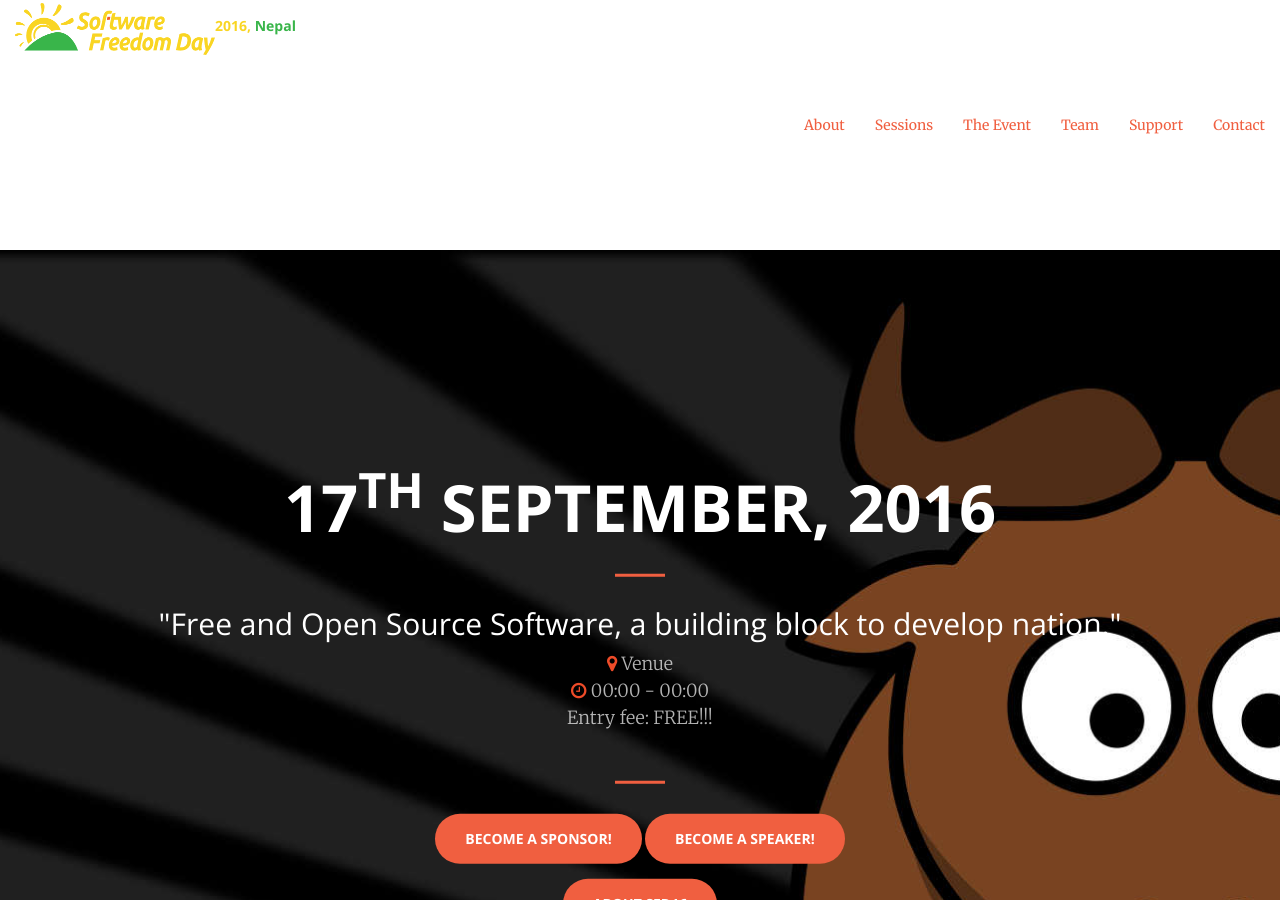
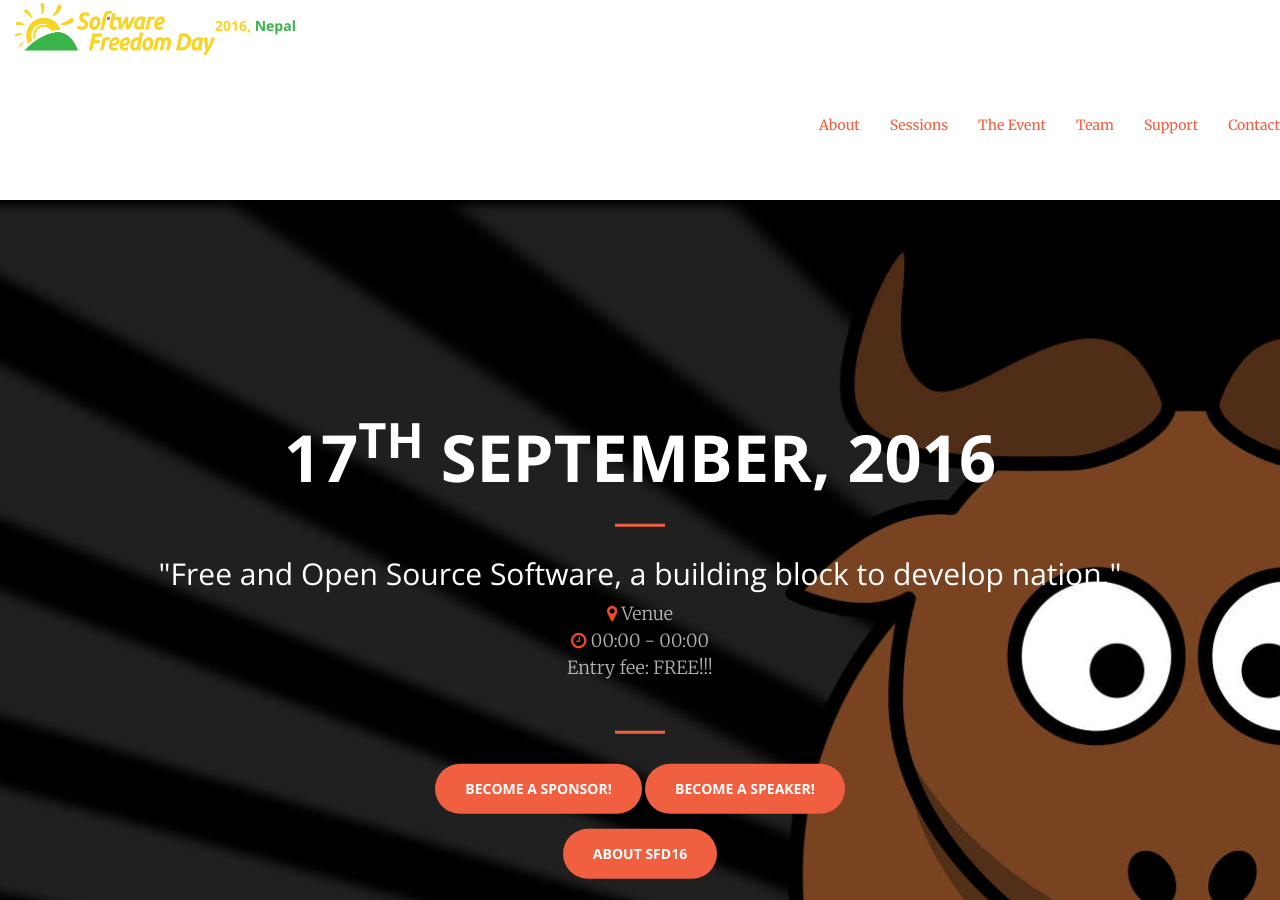
Before and after one commit to foss-np/sfd-2016, a Jekyll site: the page built from index.html, in a window 1280 px wide and 900 px high. Built offline with Jekyll 4.4.1, drawn with Linux system fonts in a browser that asks for light colours.

Commit message:
Update nav-btm.html

```diff
--- a/_includes/nav-btm.html
+++ b/_includes/nav-btm.html
@@ -1,6 +1,6 @@
 <section>
 <div id="nav-btm">
- <div class="collapse navbar-collapse" id="bs-example-navbar-collapse-1">
+
             <ul class="nav navbar-nav navbar-right">
                 <li>
                     <a class="page-scroll" href="#about">About</a>
@@ -22,5 +22,4 @@
                 </li>
             </ul>
 </div>
-</div>
 </section>
```
